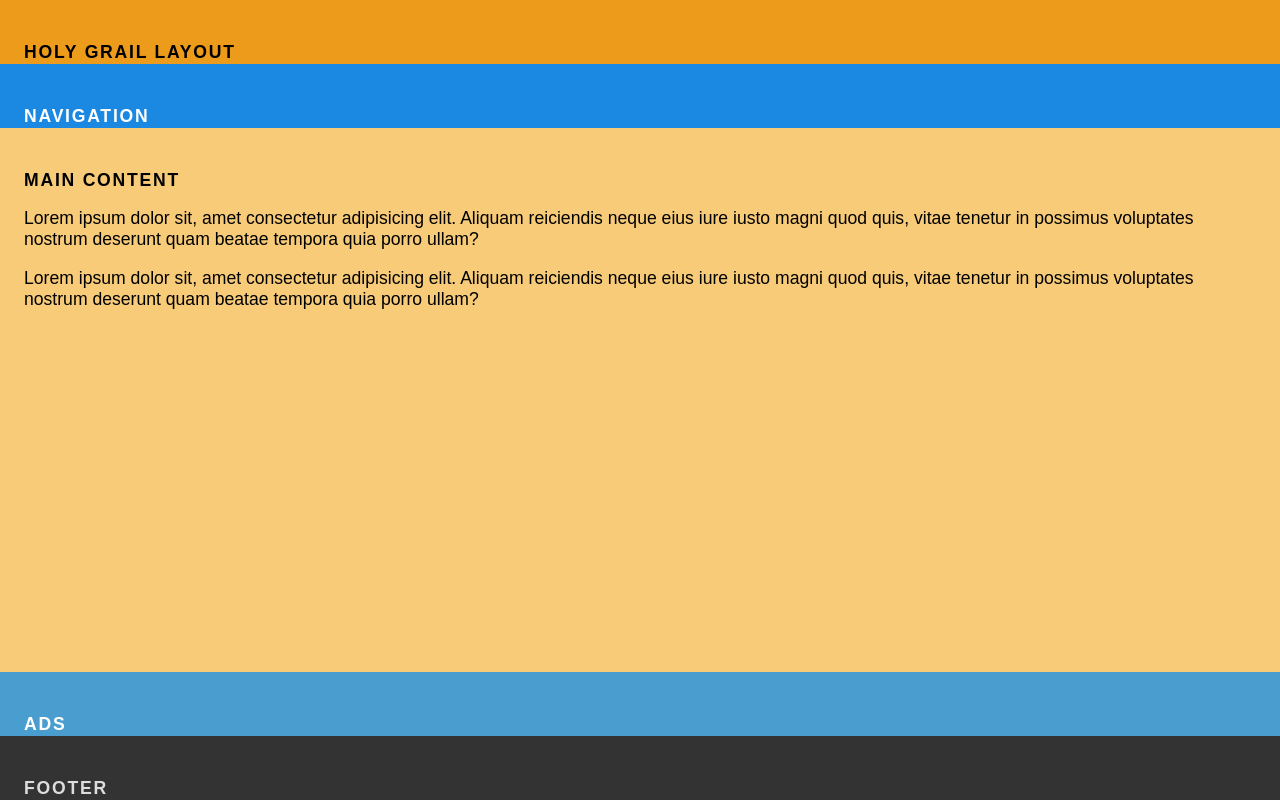
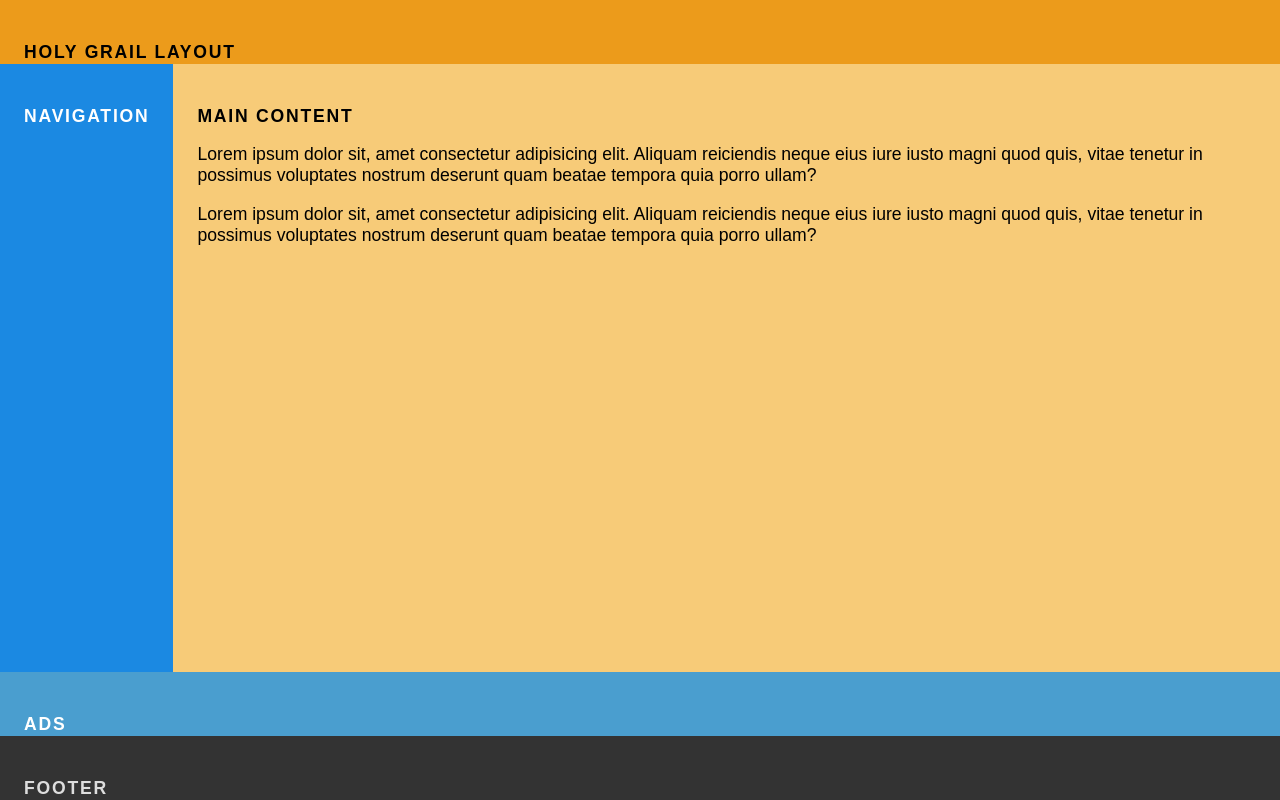
Before and after one commit to eacevedof/prj_css, a PHP site: page / in a window 1280 px wide. Run offline with PHP 8.4, Linux system fonts and the light colour scheme.

Commit message:
holy grayil layout

```diff
--- a/grid/two/style.css
+++ b/grid/two/style.css
@@ -36,3 +36,30 @@ body{
     min-height: 100vh;
     grid-template-rows: repeat(2, 4rem) 1fr repeat(2, 4rem);
 }
+
+@media screen and (min-width: 650px) {
+    .grid {
+        grid-template-rows: 4rem 1fr repeat(2, 4rem);
+        grid-template-areas:
+        "header header"
+        "nav main"
+        "sidebar sidebar"
+        "footer footer"
+            ;
+    }
+    .header {
+        grid-area: header;
+    }
+    .nav {
+        grid-area: nav;
+    }
+    .main {
+        grid-area: main;
+    }
+    .sidebar {
+        grid-area: sidebar;
+    }
+    .footer {
+        grid-area: footer;
+    }
+}
```
